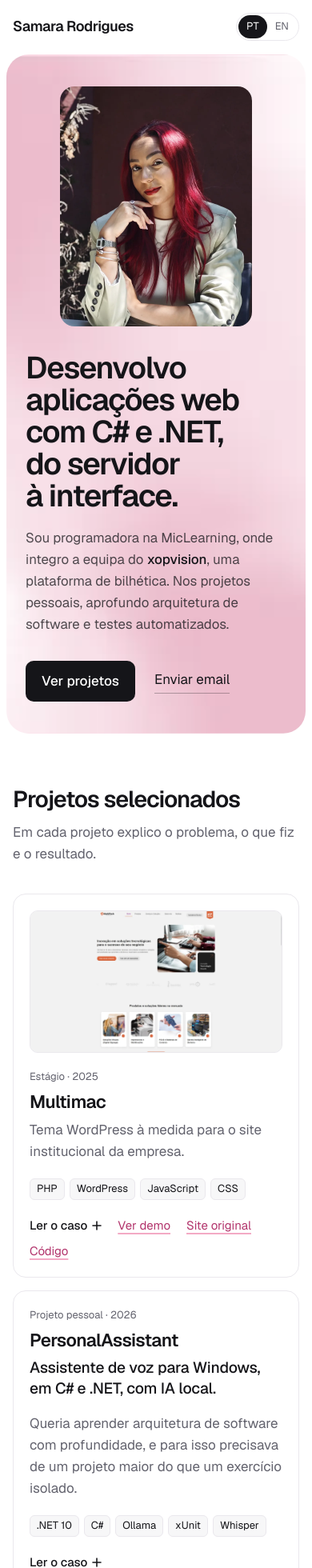
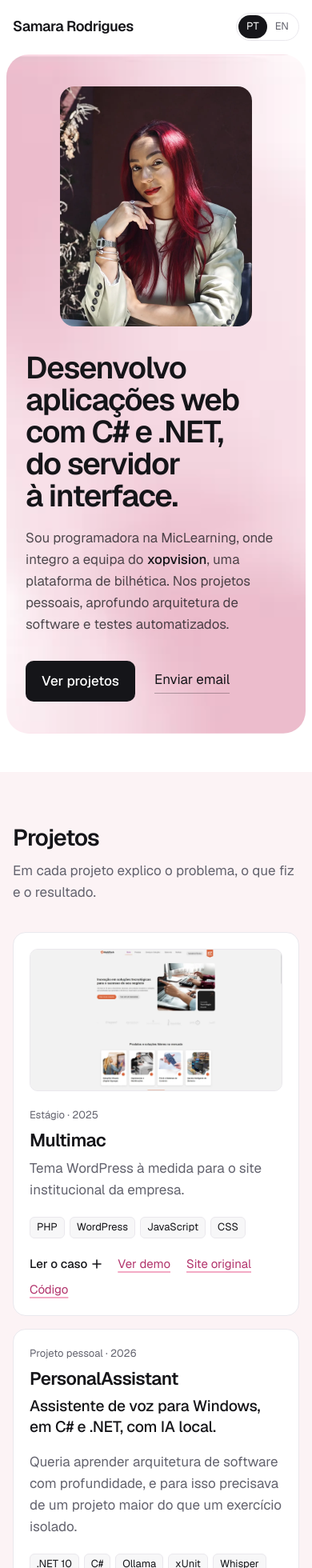
Before and after one commit to Samrodrigues015/Projeto, a Next.js app: page / in a window 390 px wide. Shown: the top 1960 px of the page at 80% size. Built offline with nearby package versions, Linux system fonts and the light colour scheme.

Commit message:
style: give each section its own light background

```diff
--- a/app/globals.css
+++ b/app/globals.css
@@ -19,6 +19,12 @@
     --pink-300: 338 75% 81%;
     --pink-500: 338 64% 62%;
     --pink-700: 333 55% 45%;
+
+    /* fundos das secções: tons muito claros da mesma família do rosa do topo */
+    --tint-projects: 345 55% 97%;
+    --tint-about: 22 42% 95.5%;
+    --tint-stack: 290 30% 96.5%;
+    --tint-contact: 338 65% 94.5%;
   }
 
   * {
--- a/components/about.tsx
+++ b/components/about.tsx
@@ -7,7 +7,8 @@ export default function About() {
   const { t } = useLanguage();
 
   return (
-    <section id="sobre" className="container scroll-mt-20 border-t border-rule py-16 md:py-24">
+    <section id="sobre" className="scroll-mt-16 bg-tint-about">
+      <div className="container py-16 md:py-24">
         <div className="grid items-center gap-10 md:grid-cols-[.8fr_1fr] md:gap-16">
           <div className="relative aspect-[4/5] w-full max-w-[460px] overflow-hidden rounded-[22px] bg-soft">
             <Image
@@ -38,6 +39,7 @@ export default function About() {
             </dl>
           </div>
         </div>
+      </div>
     </section>
   );
 }
--- a/components/contact.tsx
+++ b/components/contact.tsx
@@ -22,7 +22,8 @@ export default function Contact() {
   ];
 
   return (
-    <section id="contacto" className="container scroll-mt-20 border-t border-rule py-16 md:py-24">
+    <section id="contacto" className="scroll-mt-16 bg-tint-contact">
+      <div className="container py-16 md:py-24">
         <div className="grid gap-10 md:grid-cols-[.8fr_1fr] md:gap-16">
           <div>
             <h2 className="mb-2.5 font-display text-[clamp(1.8rem,3.4vw,2.5rem)] font-semibold leading-tight tracking-[-0.035em]">
@@ -48,6 +49,7 @@ export default function Contact() {
               </div>
             ))}
           </dl>
+        </div>
       </div>
     </section>
   );
--- a/components/footer.tsx
+++ b/components/footer.tsx
@@ -6,7 +6,7 @@ export default function Footer() {
   const { t } = useLanguage();
 
   return (
-    <footer className="container flex flex-wrap justify-between gap-2 border-t border-rule py-8 text-[14px] text-grey">
+    <footer className="container flex flex-wrap justify-between gap-2 py-8 text-[14px] text-grey">
       <p suppressHydrationWarning>© {new Date().getFullYear()} Samara Rodrigues</p>
       <p>{t("footer.note")}</p>
     </footer>
--- a/components/hero.tsx
+++ b/components/hero.tsx
@@ -17,7 +17,7 @@ export default function Hero() {
   return (
     // Em ecrãs grandes o banner fica limitado à largura do conteúdo (1240px,
     // a mesma do cabeçalho) em vez de ocupar o ecrã inteiro.
-    <div className="px-2 sm:px-4">
+    <div className="px-2 pb-12 sm:px-4 md:pb-16">
       <section
         id="topo"
         aria-labelledby="hero-title"
--- a/components/projects.tsx
+++ b/components/projects.tsx
@@ -20,7 +20,8 @@ export default function Projects() {
   const { t } = useLanguage();
 
   return (
-    <section id="projetos" className="container scroll-mt-20 py-16 md:py-24">
+    <section id="projetos" className="scroll-mt-16 bg-tint-projects">
+      <div className="container py-16 md:py-24">
         <h2 className="mb-2.5 font-display text-[clamp(1.8rem,3.4vw,2.5rem)] font-semibold leading-tight tracking-[-0.035em]">
           {t("projects.title")}
         </h2>
@@ -35,6 +36,7 @@ export default function Projects() {
               fullWidth={spanFor(p, i, projects) === "md:col-span-5"}
             />
           ))}
+        </div>
       </div>
     </section>
   );
--- a/components/skills.tsx
+++ b/components/skills.tsx
@@ -35,7 +35,8 @@ export default function Skills() {
         : s;
 
   return (
-    <section id="stack" className="container scroll-mt-20 border-t border-rule py-16 md:py-24">
+    <section id="stack" className="scroll-mt-16 bg-tint-stack">
+      <div className="container py-16 md:py-24">
         <div className="grid gap-10 md:grid-cols-[.8fr_1fr] md:gap-16">
           <div>
             <h2 className="mb-2.5 font-display text-[clamp(1.8rem,3.4vw,2.5rem)] font-semibold leading-tight tracking-[-0.035em]">
@@ -53,7 +54,7 @@ export default function Skills() {
                 </div>
                 <ul className="flex flex-wrap content-start gap-1.5">
                   {g.items.map((item) => (
-                  <li key={item} className="rounded-md border border-rule bg-soft px-2.5 py-1 text-[14px]">
+                    <li key={item} className="rounded-md border border-rule bg-paper px-2.5 py-1 text-[14px]">
                       {label(item)}
                     </li>
                   ))}
@@ -62,6 +63,7 @@ export default function Skills() {
             ))}
           </div>
         </div>
+      </div>
     </section>
   );
 }
--- a/contexts/language-context.tsx
+++ b/contexts/language-context.tsx
@@ -33,7 +33,7 @@ const translations: Record<Language, Record<string, string>> = {
     "hero.email": "Enviar email",
     "skip": "Saltar para o conteúdo",
 
-    "projects.title": "Projetos selecionados",
+    "projects.title": "Projetos",
     "projects.subtitle":
       "Em cada projeto explico o problema, o que fiz e o resultado.",
     "projects.problem": "Problema",
@@ -90,7 +90,7 @@ const translations: Record<Language, Record<string, string>> = {
     "hero.email": "Send an email",
     "skip": "Skip to content",
 
-    "projects.title": "Selected projects",
+    "projects.title": "Projects",
     "projects.subtitle":
       "For each project I explain the problem, what I did and the result.",
     "projects.problem": "Problem",
--- a/tailwind.config.ts
+++ b/tailwind.config.ts
@@ -26,6 +26,12 @@ const config = {
         grey: c("grey"),
         soft: c("soft"),
         rule: c("rule"),
+        tint: {
+          projects: c("tint-projects"),
+          about: c("tint-about"),
+          stack: c("tint-stack"),
+          contact: c("tint-contact"),
+        },
         pink: {
           50: c("pink-50"),
           100: c("pink-100"),
```
Also changed, not shown: public/samara-sobre.webp, public/samara.webp. Lines whose indentation alone changed are shown as unchanged.
